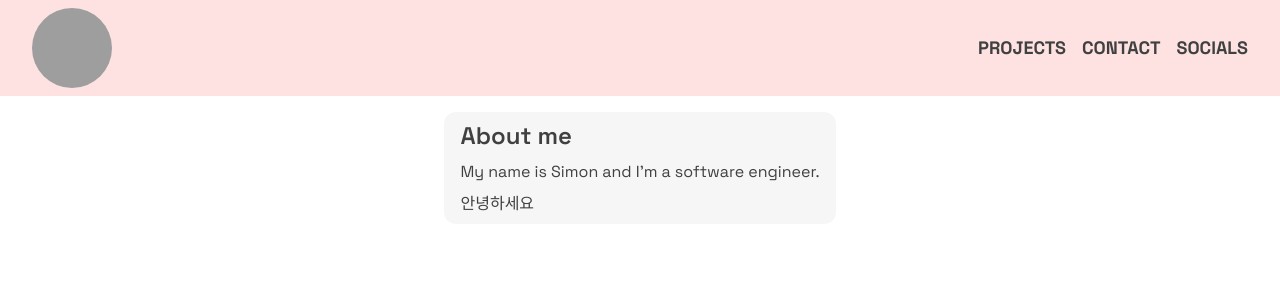
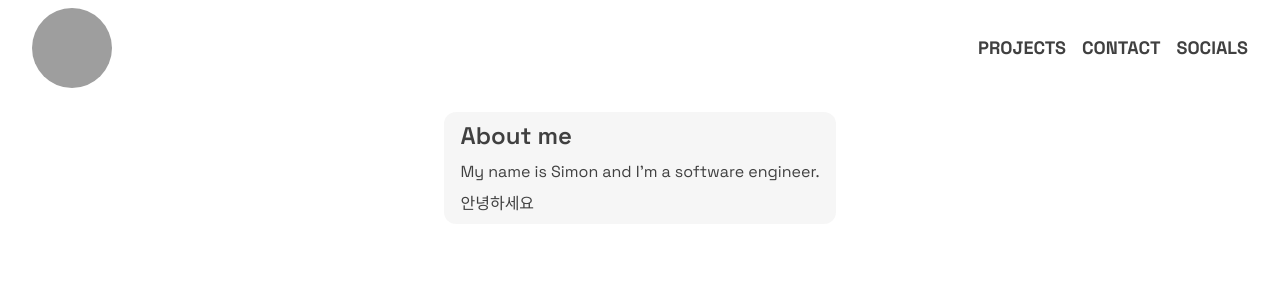
Before and after one commit to Simon9991/portfolio-svelte, a SvelteKit app: page / in a window 1280 px wide. Shown: the top 300 px of the page. Built offline with nearby package versions, Linux system fonts and the light colour scheme; grey boxes are pictures that could not be loaded.

Commit message:
style(app): made body h-screen + moved gradient to body

```diff
--- a/src/app.css
+++ b/src/app.css
@@ -55,6 +55,9 @@ body {
     /* TODO: change background style */
     @apply dark:bg-slate-800 bg-white;
     @apply text-neutral-700 dark:text-neutral-200;
+
+    @apply dark:bg-gradient-to-b dark:from-slate-900 dark:to-slate-800 dark:to-30%;
+
     /* background: #003973; */
     /* fallback for old browsers */
     /* background: -webkit-linear-gradient( */
@@ -71,8 +74,6 @@ body {
 .top-nav {
     @apply sticky top-0 z-20;
     @apply min-w-full min-h-20;
-    @apply dark:bg-slate-900 bg-red-100;
-    @apply dark:bg-gradient-to-b dark:from-slate-900 dark:to-slate-800;
     @apply flex flex-row items-center;
     @apply px-8 py-2;
     @apply gap-x-2;
--- a/src/app.html
+++ b/src/app.html
@@ -8,7 +8,7 @@
         %sveltekit.head%
     </head>
 
-    <body data-sveltekit-preload-data="hover">
+    <body data-sveltekit-preload-data="hover" class="min-h-screen">
         <div style="display: contents">%sveltekit.body%</div>
     </body>
 </html>
```
